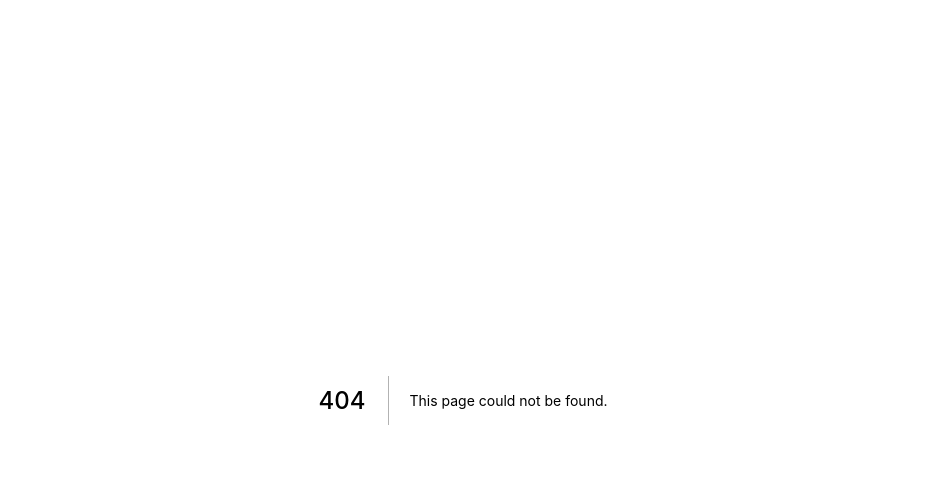
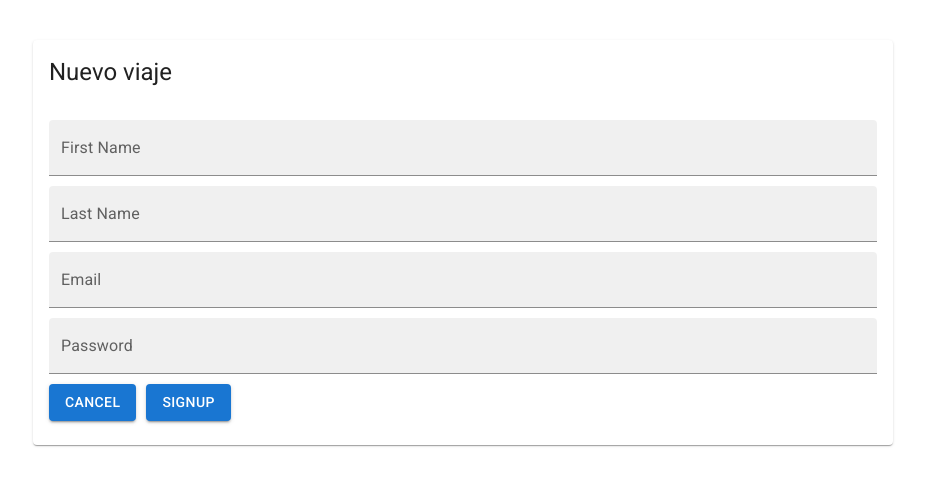
Before and after one commit to DiegoGonL/ViBook, a Next.js app in the folder client/: page /viajes/viajesForm in a window 1280 px wide. Before the commit this address had no page. Shown: the top 486 px of the page, without its empty margins (177-1102 px from the left). Built offline with nearby package versions, Linux system fonts and the light colour scheme.

Commit message:
instalado react hook form y creado componente Viajes Form

```diff
--- a/client/package.json
+++ b/client/package.json
@@ -9,13 +9,14 @@
     "lint": "next lint"
   },
   "dependencies": {
-    "@emotion/react": "^11.10.0",
-    "@emotion/styled": "^11.10.0",
     "@mui/icons-material": "^5.10.2",
     "@mui/material": "^5.10.2",
+    "install": "^0.13.0",
     "next": "12.2.5",
+    "npm": "^8.18.0",
     "react": "18.2.0",
     "react-dom": "18.2.0",
+    "react-hook-form": "^7.34.2",
     "react-uuid": "^1.0.3",
     "swr": "^1.3.0"
   },
--- /dev/null
+++ b/client/pages/viajes/viajesForm.js
@@ -0,0 +1,120 @@
+import React, {useRef} from 'react';
+import {Box, Button, CardHeader, FormControl, FormLabel, Input, TextField} from "@mui/material";
+import CardContent from "@mui/material/CardContent";
+import Card from "@mui/material/Card";
+import {useForm, Controller} from "react-hook-form";
+
+
+const ViajesForm = ({action, handleClose}) => {
+
+    const { handleSubmit, reset, control } = useForm();
+    const onSubmit = (data) => console.log(data);
+
+    return (
+        <Box
+            sx={{
+                margin: 5,
+                display: 'flex',
+                flexDirection: 'column',
+                alignItems: 'center',
+
+            }}
+        >
+        <Card sx={{
+            minWidth: '50%',
+        }}>
+            <CardHeader title="Nuevo viaje" />
+            <CardContent>
+                <form onSubmit={handleSubmit(onSubmit)}>
+                    <Controller
+                        name="firstName"
+                        control={control}
+                        defaultValue=""
+                        render={({ field: { onChange, value }, fieldState: { error } }) => (
+                            <TextField
+                                label="First Name"
+                                variant="filled"
+                                fullWidth={true}
+                                value={value}
+                                onChange={onChange}
+                                error={!!error}
+                                helperText={error ? error.message : null}
+                            />
+                        )}
+                        rules={{ required: 'First name required' }}
+                    />
+                    <Controller
+                        name="lastName"
+                        control={control}
+                        defaultValue=""
+                        render={({ field: { onChange, value }, fieldState: { error } }) => (
+                            <TextField
+                                label="Last Name"
+                                variant="filled"
+                                fullWidth={true}
+                                value={value}
+                                onChange={onChange}
+                                error={!!error}
+                                helperText={error ? error.message : null}
+                                style={ {marginTop: '10px'} }
+                            />
+                        )}
+                        rules={{ required: 'Last name required' }}
+                    />
+                    <Controller
+                        name="email"
+                        control={control}
+                        defaultValue=""
+                        render={({ field: { onChange, value }, fieldState: { error } }) => (
+                            <TextField
+                                label="Email"
+                                variant="filled"
+                                fullWidth={true}
+                                value={value}
+                                onChange={onChange}
+                                error={!!error}
+                                helperText={error ? error.message : null}
+                                type="email"
+                                style={ {marginTop: '10px'} }
+                            />
+                        )}
+                        rules={{ required: 'Email required' }}
+                    />
+                    <Controller
+                        name="password"
+                        control={control}
+                        defaultValue=""
+                        render={({ field: { onChange, value }, fieldState: { error } }) => (
+                            <TextField
+                                label="Password"
+                                variant="filled"
+                                fullWidth={true}
+                                value={value}
+                                onChange={onChange}
+                                error={!!error}
+                                helperText={error ? error.message : null}
+                                type="password"
+                                style={ {marginTop: '10px'} }
+                            />
+                        )}
+                        rules={{ required: 'Password required' }}
+                    />
+                    <div>
+                        <Button variant="contained" onClick={handleClose}
+                            style={ {marginRight: '10px', marginTop: '10px'} }>
+
+                            Cancel
+                        </Button>
+                        <Button type="submit" variant="contained" color="primary"
+                                style={ {marginTop: '10px'} }>
+                            Signup
+                        </Button>
+                    </div>
+                </form>
+            </CardContent>
+        </Card>
+        </Box>
+    );
+};
+
+export default ViajesForm;
```
Also changed, not shown: 1 other file (tests, documents, lock files or other folders).
